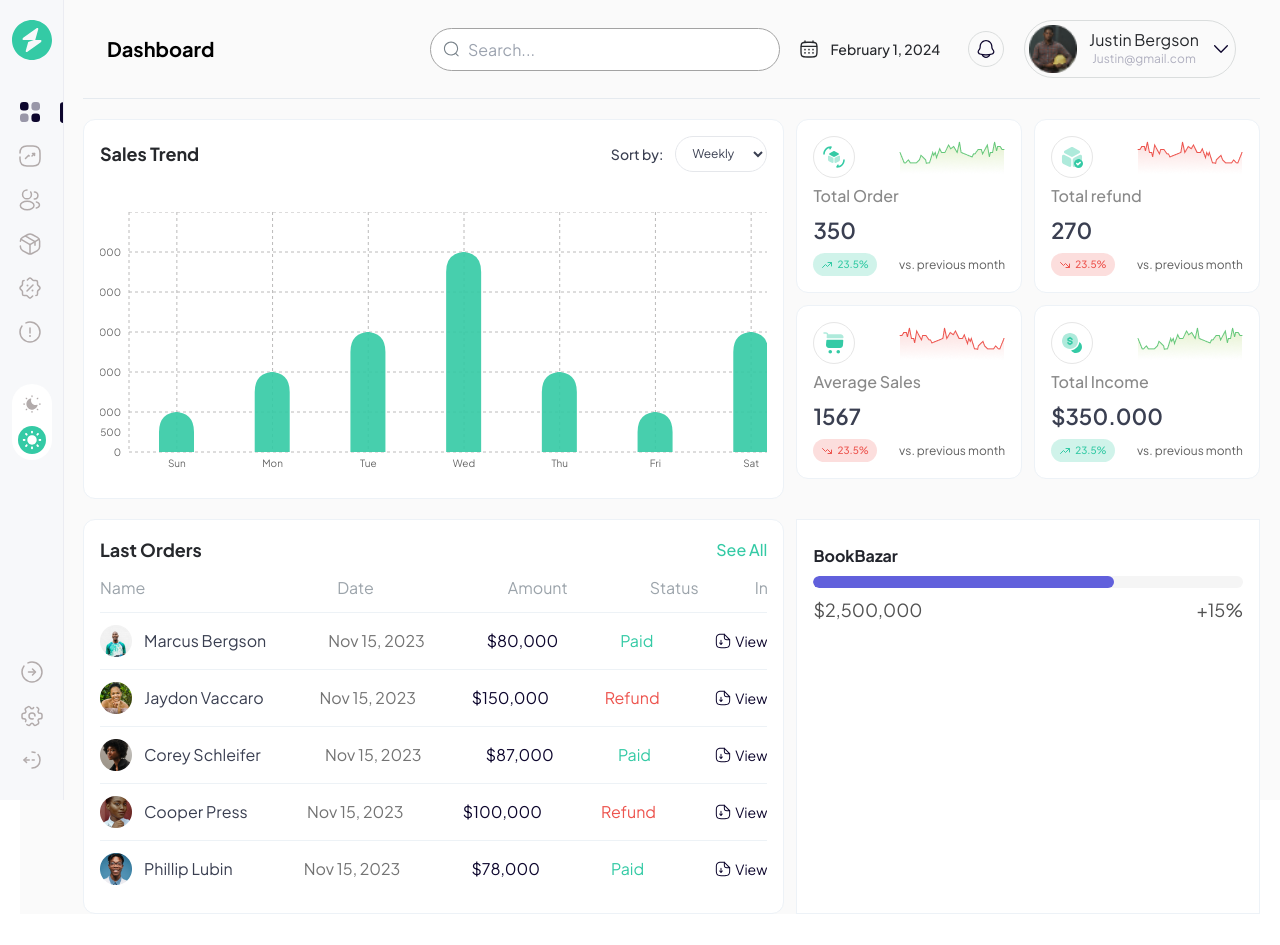
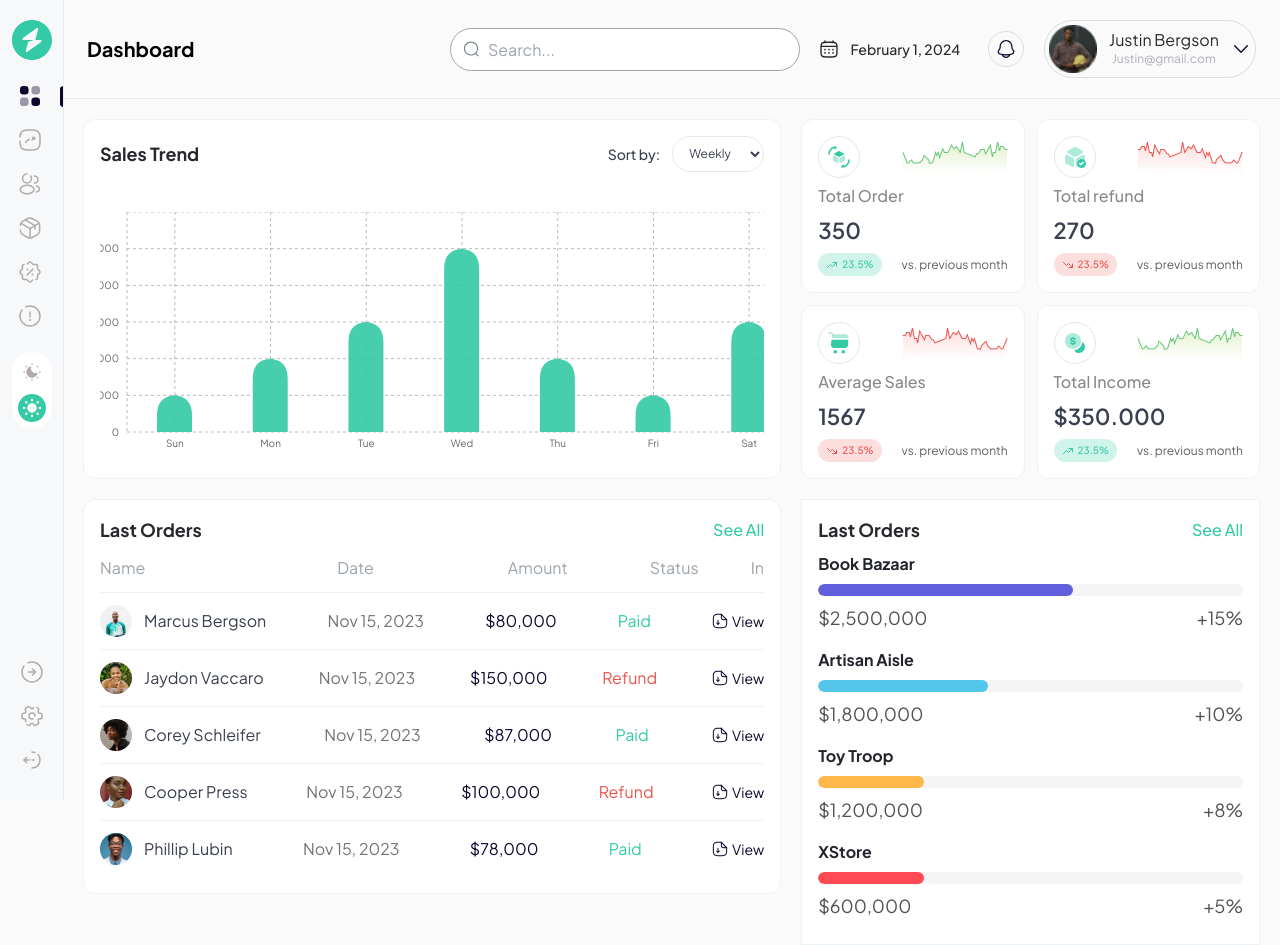
Before and after one commit to AbassKoyang/analytics-dashboard, a React (Vite) app: page / in a window 1280 px wide. Before the commit the page ends 914 px from the top, so only its background shows below. Built offline with nearby package versions, Linux system fonts and the light colour scheme.

Commit message:
add:platforms in platforms component, invoice pop up and download functionality, accessibility

```diff
--- a/package.json
+++ b/package.json
@@ -10,6 +10,8 @@
     "preview": "vite preview"
   },
   "dependencies": {
+    "file-saver": "^2.0.5",
+    "html2canvas": "^1.4.1",
     "react": "^18.2.0",
     "react-dom": "^18.2.0",
     "react-router-dom": "^6.21.3",
--- a/src/assets/constants.js
+++ b/src/assets/constants.js
@@ -128,3 +128,70 @@ export const orders = [
     {id: 9, imageUrl: Cooper, name: 'Cooper Press', date: 'Nov 15, 2023', amount: '$100,000', status: 'Refund', statusColor: 'text-[#ED544E]' ,},
     {id: 10, imageUrl: Philip, name: 'Phillip Lubin', date: 'Nov 15, 2023', amount: '$78,000', status: 'Paid', statusColor: 'text-[#34CAA5]' ,},
 ]
+
+export const platforms = [
+    {
+        id:1,
+        name: 'Book Bazaar',
+        amount: '$2,500,000',
+        progressPercentage: 'w-[60%]',
+        progressBrColor: 'bg-[#6160DC]',
+        percentage: '+15%',
+    },
+    {
+        id:2,
+        name: 'Artisan Aisle',
+        amount: '$1,800,000',
+        progressPercentage: 'w-[40%]',
+        progressBrColor: 'bg-[#54C5EB]',
+        percentage: '+10%',
+    },
+    {
+        id:3,
+        name: 'Toy Troop',
+        amount: '$1,200,000',
+        progressPercentage: 'w-[25%]',
+        progressBrColor: 'bg-[#FFB74A]',
+        percentage: '+8%',
+    },
+    {
+        id:4,
+        name: 'XStore',
+        amount: '$600,000',
+        progressPercentage: 'w-[25%]',
+        progressBrColor: 'bg-[#FF4A55]',
+        percentage: '+5%',
+    },
+    {
+        id:1,
+        name: 'Book Bazaar',
+        amount: '$2,500,000',
+        progressPercentage: 'w-[60%]',
+        progressBrColor: 'bg-[#6160DC]',
+        percentage: '+15%',
+    },
+    {
+        id:2,
+        name: 'Artisan Aisle',
+        amount: '$1,800,000',
+        progressPercentage: 'w-[40%]',
+        progressBrColor: 'bg-[#54C5EB]',
+        percentage: '+10%',
+    },
+    {
+        id:3,
+        name: 'Toy Troop',
+        amount: '$1,200,000',
+        progressPercentage: 'w-[25%]',
+        progressBrColor: 'bg-[#FFB74A]',
+        percentage: '+8%',
+    },
+    {
+        id:4,
+        name: 'XStore',
+        amount: '$600,000',
+        progressPercentage: 'w-[25%]',
+        progressBrColor: 'bg-[#FF4A55]',
+        percentage: '+5%',
+    },
+]
--- a/src/components/BarChart.jsx
+++ b/src/components/BarChart.jsx
@@ -21,7 +21,7 @@ const CustomBarChart = ({data, barsize, ticks, selectedPeriod, width}) => {
 
   return (
 
-        <BarChart width={width} height={270} data={data}  barCategoryGap='10%' barSize={barsize} margin={0}>
+    <BarChart width={width} height={250} data={data}  barCategoryGap='10%' barSize={barsize} margin={0}>
     <CartesianGrid strokeDasharray="3 3" stroke='#bbbaba'  />
     <XAxis dataKey={selectedPeriod} fontSize={10} interval={0} strokeWidth={0} margin={0} color='#888888' fontWeight={400}/>
     <YAxis fontSize={10} strokeWidth={0} margin={0} ticks={ticks}  color='#888888' fontWeight={400}/>
--- a/src/components/Header.jsx
+++ b/src/components/Header.jsx
@@ -18,8 +18,8 @@ const Header = () => {
   }, [])
 
   return (
-    <header className="w-full flex items-center justify-center py-[18px] xl:py-[20px] bg-[#FAFAFA] dark:bg-[#1b1b1b] border-b border-b-[#E5EAEF] dark:border-b-white/35">
-      <div className="w-full max-w-[1400px] flex justify-between items-center px-1 md:px-6">
+    <header className="w-full flex items-center justify-center py-[18px] xl:py-[20px] p-0 lg:pl-[53.9px] xl:pl-[63px] bg-[#FAFAFA] dark:bg-[#1b1b1b] border-b border-b-[#E5EAEF] dark:border-b-white/35">
+      <div className="w-full max-w-[1400px] flex justify-between items-center px-3 small:px-2 md:px-6">
         <Link to='/' aria-label="Logo(Link to home)" className="flex gap-2 items-center justify-center">
           <Link className="flex lg:hidden items-center justify-center">
             <LogoIcon className={'fill-[#34CAA5] dark:fill-[#34CAA5]'} />
@@ -28,7 +28,7 @@ const Header = () => {
         </Link>
         <div className="flex items-center gap-3 md:gap-7">
           <div className="flex gap-5 items-center">
-            <form className='w-[200px] md:w-[300px] xl:w-[350px] flex items-center justify-between px-2 py-1 md:px-3 md:py-2 rounded-3xl bg-[#FFFFFF] dark:bg-black border dark:border-[2px] border-[#A3A3A3]'>
+            <form className='w-[200px] small:w-[180px] md:w-[300px] xl:w-[350px] flex items-center justify-between px-2 py-1 md:px-3 md:py-2 rounded-3xl bg-[#FFFFFF] dark:bg-black border dark:border-[2px] border-[#A3A3A3] focus-within:border-[#cac8c8]'>
               <SearchIcon className={`mr-2`} />
               <input type="search" placeholder="Search..." className='w-full bg-transparent h-full py-0.5 outline-0 border-0 text-[#A3A3A3] dark:text-[#78828A] text-sm xl:text-[16px]'/>
             </form>
@@ -41,7 +41,7 @@ const Header = () => {
           <div className="flex gap-2 md:gap-5 items-center">
             <button onClick={() => setIsPopUpOpen(true)} aria-label="Notification button, click to open notification pop-up." aria-placeholder="Notifications" aria-haspopup={true} aria-expanded={isPopUpOpen} className="p-2 bg-transparent border-[0.77px] border-[#DADDDD] dark:border-white/35 rounded-full relative">
               <NotificationIcon className='size-4 xl:size-[18px] fill-[#0D062D] dark:fill-white'/>
-              <div className={`${isPopUpOpen ? 'flex' : 'hidden'} flex-col w-[250px] flex-wrap absolute right-0 -bottom-[110px] flex bg-white dark:bg-black p-3 rounded-lg drop-shadow-md`}>
+              <div className={`${isPopUpOpen ? 'flex' : 'hidden'} flex-col w-[250px] flex-wrap absolute right-0 -bottom-[120px] flex bg-white dark:bg-black p-3 rounded-lg drop-shadow-md dark:border dark:border-white/35`}>
                 <div className={`flex items-center w-full justify-between mb-3`}>
                   <h5 className="font-medium text-black dark:text-white/95">Notifications</h5>
                   <span onClick={(e)=> {e.stopPropagation(),setIsPopUpOpen(false)}} aria-label="click to close notification pop-up." className="bg-[#FAFAFA] rounded-md border hover:border-gray-400">
@@ -60,7 +60,7 @@ const Header = () => {
                 <small className="text-[#AFAFBF] text-[10px] xl:text-[12px] dark:text-white/60">Justin@gmail.com</small>
               </div>
               <ChevronDownIcon className={`hidden lg:block fill-[#0D062D] dark:fill-white ${isProfilePopUpOpen ? 'rotate-180' : 'rotate-0'} transition-all duration-200 ease-in-out`} />
-              <div onClick={(event) => (event.stopPropagation())} className={`${isProfilePopUpOpen ? 'flex' : 'hidden'} flex-col lg:w-full absolute -bottom-[200px] lg:-bottom-[120px] right-0 lg:left-0 rounded-xl flex-wrap bg-white dark:bg-black p-4 pb-2 text-right drop-shadow-md`}>
+              <div onClick={(event) => (event.stopPropagation())} className={`${isProfilePopUpOpen ? 'flex' : 'hidden'} flex-col lg:w-full absolute -bottom-[200px] lg:-bottom-[120px] right-0 lg:left-0 rounded-xl flex-wrap bg-white dark:bg-black p-4 pb-2 text-left drop-shadow-md z-30 dark:border dark:border-white/35`}>
                 <div className="flex w-full justify-center items-center lg:hidden rotate-90">
                   <DarkModeToggleButton />
                 </div>
--- a/src/components/OrderItem.jsx
+++ b/src/components/OrderItem.jsx
@@ -1,19 +1,43 @@
 import { useEffect, useRef, useState } from "react"
-import { InvoiceIcon } from "../assets/icons"
+import { InvoiceIcon } from "../assets/icons";
+import html2canvas from "html2canvas";
+import { saveAs } from "file-saver";
 
 const OrderItem = ({id,imageUrl, name, date, amount, status, statusColor}) => {
+
   const [viewInvoice, setViewInvoice] = useState(false);
   const containerRef = useRef(null);
+  const [isLoading, setIsLoading] = useState(false);
+
   const handleDocumentClick = (event) => {
-    if (!event.target.closest('.modal-content')) {
-       if (viewInvoice) {
-        setViewInvoice(false);
-       }
+    if (containerRef.current && !containerRef.current.contains(event.target)) {
+      setViewInvoice(false);
     }
   };
 
+  useEffect(() => {
+    document.addEventListener('click', handleDocumentClick);
+
+    return () => {
+      document.removeEventListener('click', handleDocumentClick);
+    };
+  }, []);
+
+
+  const downloadImage = () => {
+    setIsLoading(true);
+    const element = document.getElementById(`downloadable-invoice${id}`);
+
+    html2canvas(element).then(canvas => {
+      canvas.toBlob(blob => {
+        saveAs(blob, `${name}-invoice.png`);
+        setIsLoading(false);
+      });
+    });
+  };
+
   return (
-    <div onClick={handleDocumentClick} className="modal-container relative w-[600px] lg:w-full flex items-center justify-between py-3 border-t border-y-[#EDF2F6] dark:border-y-white/35">
+    <div ref={containerRef} className="w-[600px] lg:w-full flex items-center justify-between py-3 border-t border-y-[#EDF2F6] dark:border-y-white/35">
         <div className="flex items-center gap-1 md:gap-3">
             <img src={imageUrl} alt="Orderer's pic" className="size-8" />
             <p className="text-[#3A3F51] dark:text-white text-sm md:text-[16px]">{name}</p>
@@ -22,50 +46,56 @@ const OrderItem = ({id,imageUrl, name, date, amount, status, statusColor}) => {
         <p className="text-[#737373] dark:text-white/85 text-sm md:text-[16px]">{date}</p>
         <p className="text-[#0D062D] dark:text-white/90 text-sm md:text-[16px]">{amount}</p>
         <p className={`${statusColor} text-sm md:text-[16px]`}>{status}</p>
-        <button onClick={() => setViewInvoice(!viewInvoice)} className="text-[#0D062D] dark:text-white/90 flex items-center gap-1 text-sm bg-transparent outline-0 border-0 hover:bg-[#34caa43a] hover:px-2 hover:py-1 rounded-2xl transition-all duration-100 ease-in-out"> <InvoiceIcon className='fill-[#0D062D] dark:fill-white/90' />
+        <button onClick={() => setViewInvoice(!viewInvoice)} aria-haspopup={true} aria-expanded={viewInvoice} aria-label="Click to see invoice." className="text-[#0D062D] dark:text-white/90 flex items-center gap-1 text-sm bg-transparent outline-0 border-0 hover:bg-[#34caa43a] hover:px-2 hover:py-1 rounded-2xl transition-all duration-100 ease-in-out"> <InvoiceIcon className='fill-[#0D062D] dark:fill-white/90' />
         View
         </button>
-        <div ref={containerRef}  className={`${viewInvoice ? 'block' : 'hidden'} modal-content w-[400px] p-10 absolute top-[50px] right-[80px] z-20 bg-white dark:bg-black shadow-lg rounded-md`}>
+        <div className={`${viewInvoice ? 'block' : 'hidden'} modal-content w-[400px] p-7 fixed bottom-[50%] right-[50%] translate-x-[50%] translate-y-[50%] z-20 bg-white dark:bg-black shadow-lg dark:border dark:border-white/35 rounded-md`}>
+        <div className="w-full p-3" id={`downloadable-invoice${id}`}>
           <div className="flex w-full items-center justify-between mb-3">
             <div className="">
-              <h1 className="text-lg font-bold text-[#737373] dark:text-white/85">Invoice no.</h1>
-              <p className="text-2xl font-bold text-black dark:text-white">{id}</p>
+              <h1 className="text-sm md:text-lg font-bold text-[#737373] dark:text-white/85">Invoice no.</h1>
+              <p className="text-lg md:text-2xl font-bold text-black dark:text-white">{id}</p>
             </div>
             <div className="">
-              <h1 className="text-lg font-bold  text-[#737373] dark:text-white/85">Date</h1>
-              <p className="text-2xl font-bold text-black dark:text-white">{date}</p>
+              <h1 className="text-sm md:text-lg font-bold  text-[#737373] dark:text-white/85">Date</h1>
+              <p className="text-lg md:text-2xl font-bold text-black dark:text-white">{date}</p>
             </div>
           </div>
 
           <div className="w-full">
             <div className="w-full flex items-center justify-between">
-              <h3 className="text-lg font-semibold text-[#737373] dark:text-white/85">Description</h3>
-              <h3 className="text-lg font-semibold text-[#737373] dark:text-white/85">Quantity</h3>
-              <h3 className="text-lg font-semibold text-[#737373] dark:text-white/85">Price</h3>
+              <h3 className="text-sm md:text-lg font-semibold text-[#737373] dark:text-white/85">Description</h3>
+              <h3 className="text-sm md:text-lg font-semibold text-[#737373] dark:text-white/85">Quantity</h3>
+              <h3 className="text-sm md:text-lg font-semibold text-[#737373] dark:text-white/85">Price</h3>
             </div>
             <div className="w-full flex items-center justify-between py-2">
-              <p className="text-[16px] font-medium text-black dark:text-white">Lorem, ipsum</p>
-              <p className="text-[16px] font-medium text-black dark:text-white">1</p>
-              <p className="text-[16px] font-medium text-black dark:text-white">$50000</p>
+              <p className="text-[12px] md:text-[16px] font-medium text-black dark:text-white">Lorem, ipsum</p>
+              <p className="text-[12px] md:text-[16px] font-medium text-black dark:text-white">1</p>
+              <p className="text-[12px] md:text-[16px] font-medium text-black dark:text-white">$50000</p>
             </div>
             <div className="w-full flex items-center justify-between py-2">
-              <p className="text-[16px] font-medium text-black dark:text-white">Lorem, ipsum</p>
-              <p className="text-[16px] font-medium text-black dark:text-white">2</p>
-              <p className="text-[16px] font-medium text-black dark:text-white">$50000</p>
+              <p className="text-[12px] md:text-[16px] font-medium text-black dark:text-white">Lorem, ipsum</p>
+              <p className="text-[12px] md:text-[16px] font-medium text-black dark:text-white">2</p>
+              <p className="text-[12px] md:text-[16px] font-medium text-black dark:text-white">$50000</p>
             </div>
             <div className="w-full flex items-center justify-between py-2">
-              <p className="text-[16px] font-medium text-black dark:text-white">Lorem, ipsum</p>
-              <p className="text-[16px] font-medium text-black dark:text-white">3</p>
-              <p className="text-[16px] font-medium text-black dark:text-white">$50000</p>
+              <p className="text-[12px] md:text-[16px] font-medium text-black dark:text-white">Lorem, ipsum</p>
+              <p className="text-[12px] md:text-[16px] font-medium text-black dark:text-white">3</p>
+              <p className="text-[12px] md:text-[16px] font-medium text-black dark:text-white">$50000</p>
             </div>
             <div className="flex items-center justify-end gap-1 my-3">
-              <h4 className="text-lg font-semibold text-[#737373] dark:text-white/85">Total: <p className="text-xl font-bold text-black dark:text-white">{amount}</p></h4>
+              <h4 className="text-sm md;text-lg font-semibold text-[#737373] dark:text-white/85">Total: <p className="text-xl font-bold text-black dark:text-white">{amount}</p></h4>
             </div>
 
-            <p className="text-[16px] font-medium text-[#737373] dark:text-white/85 mb-1">Sold to:</p>
-            <h3 className="text-lg font-semibold text-black dark:text-white">{name}</h3>
-            <h3 className="text-lg font-semibold text-black dark:text-white">anonymous@gmail.com</h3>
+            <p className="text-[12px] md:text-[16px] font-medium text-[#737373] dark:text-white/85 mb-1">Sold to:</p>
+            <h3 className="text-sm md:text-lg font-semibold text-black dark:text-white">{name}</h3>
+            <h3 className="text-sm md:text-lg font-semibold text-black dark:text-white">anonymous@gmail.com</h3>
           </div>
+
+        </div>
+        <div className="w-full flex items-center justify-center mt-5">
+              <button onClick={downloadImage} className="bg-[#34CAA5] text-sm text-white font-semibold px-3 py-2 rounded-3xl disabled:opacity-85" disabled={isLoading}>{isLoading ? 'Downloading image...' : 'Download as Image'}</button>
+        </div>
         </div>
     </div>
   )
--- a/src/components/OrdersCard.jsx
+++ b/src/components/OrdersCard.jsx
@@ -5,17 +5,17 @@ import OrderItem from "./OrderItem"
 const OrdersCard = () => {
     const [viewAll, setViewAll] = useState(false);
   return (
-    <div className="w-full p-4 bg-white dark:bg-black border border-[#EDF2F7] dark:border-white/35 rounded-xl col-span-5 lg:col-span-3 overflow-auto max-w-[800px] transition-all duration-300 ease-in-out">
+    <div className="w-full p-4 bg-white dark:bg-black border border-[#EDF2F7] dark:border-white/35 rounded-xl col-span-5 lg:col-span-3 overflow-auto max-w-[800px] transition-all duration-300 ease-in-out self-start">
         <div className="w-full flex justify-between items-center">
             <h3 className='font-bold text-lg text-[#26282C] dark:text-white'>Last Orders</h3>
-            <button onClick={() => setViewAll(!viewAll)} className="p-0 bg-transparent border-0 outline-0 text-[16px] text-[#34CAA5] font-medium">See {viewAll ? 'Less' : 'All'}</button>
+            <button aria-haspopup={true} aria-expanded={viewAll} aria-label="Click to show all orders" onClick={() => setViewAll(!viewAll)} className="p-0 bg-transparent border-0 outline-0 text-[16px] text-[#34CAA5] font-medium">See {viewAll ? 'Less' : 'All'}</button>
         </div>
         <div className="w-full overflow-x-auto lg:overflow-hidden transition-all duration-300 ease-in-out">
             <div className="w-full flex items-center justify-start py-3">
                 <h4 className="text-[#9CA4AB] mr-[158px] lg:mr-48">Name</h4>
                 <h4 className="text-[#9CA4AB] mr-[105px] lg:mr-[134px]">Date</h4>
                 <h4 className="text-[#9CA4AB] mr-[58px] lg:mr-[82px]">Amount</h4>
-                <h4 className="text-[#9CA4AB] mr-[30px] lg:mr-[56px]">Status</h4>
+                <h4 className="text-[#9CA4AB] mr-[30px] lg:mr-[52px]">Status</h4>
                 <h4 className="text-[#9CA4AB]">Invoice</h4>
             </div>
             <div className="w-full transition-all duration-300 ease-in-out">
--- a/src/components/Platforms.jsx
+++ b/src/components/Platforms.jsx
@@ -3,13 +3,13 @@ import React from 'react'
 const Platforms = ({name, amount, percentage, progressPercentage, progressBarColor}) => {
   return (
     <div className="w-full py-2">
-        <h1 className='font-bold text-[#22242C]'>{name}</h1>
-        <div className="w-full h-3 rounded-xl overflow-hidden bg-[#F5F5F5] my-2">
+        <h1 className='font-bold text-[#22242C] dark:text-white'>{name}</h1>
+        <div className="w-full h-3 rounded-xl overflow-hidden bg-[#F5F5F5] dark:bg-[#1b1b1b] my-2">
             <div className={`${progressBarColor} ${progressPercentage} h-full rounded-xl`}></div>
         </div>
         <div className="flex items-center justify-between">
-            <h2 className='text-lg text-[#525252]'>{amount}</h2>
-            <h2 className='text-lg text-[#525252]'>{percentage}</h2>
+            <h2 className='text-lg text-[#525252] dark:text-white/85'>{amount}</h2>
+            <h2 className='text-lg text-[#525252] dark:text-white/85'>{percentage}</h2>
         </div>
     </div>
   )
--- a/src/components/SideBar.jsx
+++ b/src/components/SideBar.jsx
@@ -8,7 +8,7 @@ const SideBar = () => {
 
   return (
     <aside className="hidden lg:flex fixed top-0 left-0 py-5 flex-col items-center justify-between bg-[#F7F8FA] dark:bg-[#1b1b1b] border-r border-r-[#EBECF2] dark:border-r-white/35 h-full">
-      <div className="flex flex-col gap-2 xl:gap-8 items-center">
+      <div className="flex flex-col gap-4 2xl:gap-8 items-center">
       <Link to='/' aria-label="Logo(Link to home)" className="flex items-center justify-center">
         <LogoIcon className={'fill-[#34CAA5] dark:fill-[#34CAA5]'} />
       </Link>
--- a/src/components/TopPlatformCard.jsx
+++ b/src/components/TopPlatformCard.jsx
@@ -1,9 +1,27 @@
-import Platforms from "./Platforms"
+import { useState } from "react";
+import Platforms from "./Platforms";
+import { platforms } from "../assets/constants";
 
 const TopPlatformCard = () => {
+    const [viewAll, setViewAll] = useState(false);
   return (
-    <section className="col-span-5 lg:col-span-2 p-4 bg-white dark:bg-black border border-[#EDF2F7] dark:border-white/35">
-        <Platforms name="BookBazar" progressBarColor='bg-[#6160DC]' progressPercentage='w-[70%]' amount=' $2,500,000' percentage='+15%' />
+    <section className="col-span-5 lg:col-span-2 p-4 bg-white dark:bg-black border border-[#EDF2F7] dark:border-white/35 self-start transition-all duration-300 ease-in-out">
+        <div className="w-full flex justify-between items-center">
+            <h3 className='font-bold text-lg text-[#26282C] dark:text-white'>Last Orders</h3>
+            <button aria-haspopup={true} aria-expanded={viewAll} aria-label="Click to show all orders"  onClick={() => setViewAll(!viewAll)} className="p-0 bg-transparent border-0 outline-0 text-[16px] text-[#34CAA5] font-medium">See {viewAll ? 'Less' : 'All'}</button>
+        </div>
+        <div className="w-full transition-all duration-300 ease-in-out">
+                {viewAll && (
+                   platforms.map((platform) => (
+                    <Platforms key={platform.id} name={platform.name} amount={platform.amount} progressPercentage={platform.progressPercentage} progressBarColor={platform.progressBrColor} percentage={platform.percentage}/>
+                ))
+                )}
+                {viewAll === false && (
+                    platforms.slice(0,4).map((platform) => (
+                        <Platforms key={platform.id} name={platform.name} amount={platform.amount} progressPercentage={platform.progressPercentage} progressBarColor={platform.progressBrColor} percentage={platform.percentage}/>
+                    ))
+                )}
+            </div>
     </section>
   )
 }
--- a/src/layouts/RootLayout.jsx
+++ b/src/layouts/RootLayout.jsx
@@ -5,10 +5,10 @@ import TabBar from "../components/TabBar"
 
 const RootLayout = () => {
   return (
-    <main className="w-full h-dvh transition-all duration-200 ease-in-out bg-[#FAFAFA] dark:bg-[#1b1b1b] p-3 lg:px-5 lg:py-0">
+    <main className="w-full h-dvh transition-all duration-200 ease-in-out bg-[#FAFAFA] dark:bg-[#1b1b1b]">
         <SideBar />
-        <section className='p-0 m-0 lg:pl-[53.9px] xl:pl-[63px] bg-[#FAFAFA] dark:bg-[#1b1b1b]'>
         <Header />
+        <section className='mb-5 p-3 lg:px-5 lg:py-0 lg:pl-[73.9px] xl:pl-[83px] bg-[#FAFAFA] dark:bg-[#1b1b1b]'>
         <Outlet />
         <TabBar />
         </section>
--- a/src/pages/Home.jsx
+++ b/src/pages/Home.jsx
@@ -11,7 +11,7 @@ import TopPlatformCard from "../components/TopPlatformCard"
 const Home = () => {
   return (
     <section className="w-full bg-[#FAFAFA] dark:bg-[#1b1b1b] mt-5">
-    <section className="w-full grid grid-cols-5 gap-3 bg-[#FAFAFA] dark:bg-[#1b1b1b]">
+    <section className="w-full grid grid-cols-5 gap-5 bg-[#FAFAFA] dark:bg-[#1b1b1b]">
       <ChartCard />
       <div className="w-full grid grid-cols-2 col-span-5 gap-3 lg:col-span-2 self-start">
       <StatsCard graph={totalOrderGraph} icon={<RefundIcon />} heading='Total Order' value='350' percentage='23.5%' trendIcon={<TrendUpIcon />} text='vs. previous month' textColor='text-[#34CAA5]' backGroundColor='bg-[#34caa43a]'  />
@@ -21,7 +21,7 @@ const Home = () => {
       </div>
     </section>
 
-    <section className="w-full grid grid-cols-5 gap-3 bg-[#FAFAFA] dark:bg-[#1b1b1b] mt-5">
+    <section className="w-full grid grid-cols-5 gap-5 bg-[#FAFAFA] dark:bg-[#1b1b1b] mt-5">
       <OrdersCard />
       <TopPlatformCard />
     </section>
--- a/tailwind.config.js
+++ b/tailwind.config.js
@@ -9,6 +9,7 @@ export default {
     extend: {
       screens: {
         'mini': {'min': '760px', 'max': '800px'},
+        'small': {'min': '360px', 'max': '400px'},
       },
     },
   },
```
Also changed, not shown: 1 other file (tests, documents, lock files or other folders).
